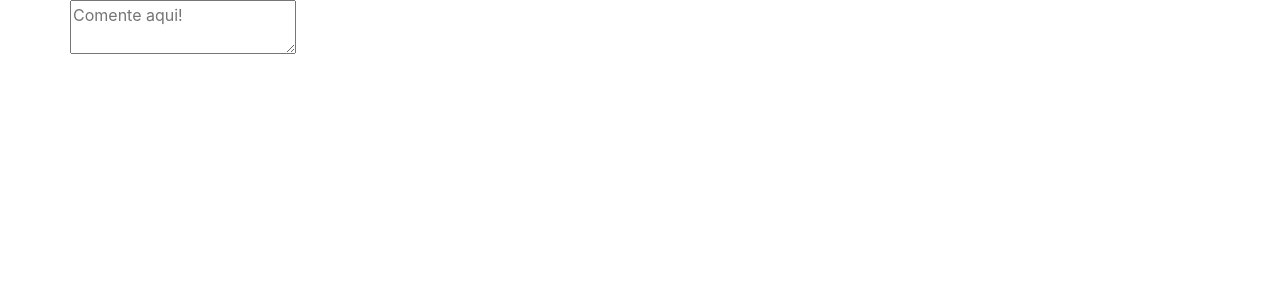
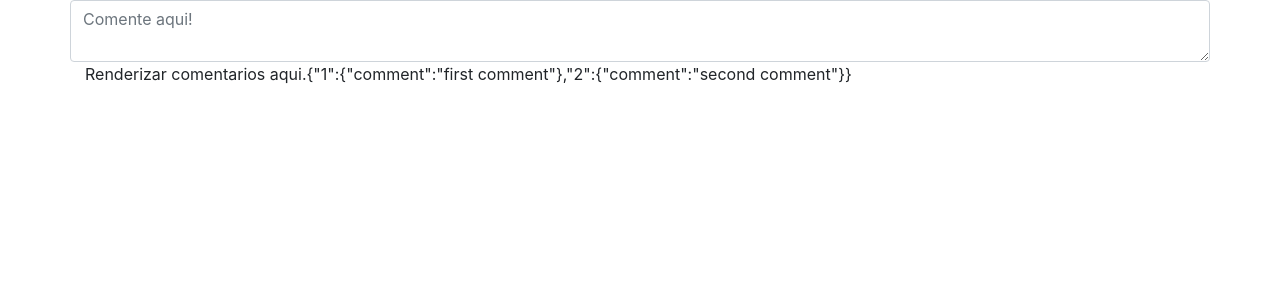
Before and after one commit to gcmatheusj/comentarios-reactjs, a React (Create React App) app: page / in a window 1280 px wide. Shown: the top 300 px of the page. Built offline with nearby package versions, Linux system fonts and the light colour scheme.

Commit message:
Commit 2

```diff
--- a/src/App.js
+++ b/src/App.js
@@ -2,12 +2,40 @@ import React, { Component } from 'react'
 import 'bootstrap-css-only'
 
 import NewComment from './NewComment'
+import Comments from './Comments'
 
 class App extends Component {
+  constructor(props){
+    super(props)
+
+    this.postNewComment = this.postNewComment.bind(this)
+
+    this.state = {
+      comments: {
+        '1': {
+          comment: 'first comment'
+        },
+        '2': {
+          comment: 'second comment'
+        }
+      }
+    }
+  }
+  postNewComment(comment){
+    const comments = { ...this.state.comments, comment }
+    const timestamp = Date.now()
+    comments[`comm-${timestamp}`] = comment
+    //Em react não existe alteração de estado, apenas um novo estado.
+    this.setState({
+      //O estado no item comments será um objeto inteiramente novo.
+      comments: comments
+    })
+  }
   render() {
     return (
       <div className="container">
-        <NewComment />
+        <NewComment postNewComment={this.postNewComment}/>
+        <Comments comments={this.state.comments} />
       </div>
     );
   }
--- /dev/null
+++ b/src/Comments.js
@@ -0,0 +1,14 @@
+import React, { Component } from 'react'
+
+class Comments extends Component{
+    render(){
+        return(
+            <div>
+                Renderizar comentarios aqui.
+                {JSON.stringify(this.props.comments)}
+            </div>
+        )
+    }
+}
+
+export default Comments
--- a/src/NewComment.js
+++ b/src/NewComment.js
@@ -1,12 +1,24 @@
 import React, { Component } from 'react'
 
+class NewComment extends Component{
+    constructor(props){
+        super(props)
 
-
-class NewComment extends Component{
+        this.handleEnter = this.handleEnter.bind(this)
+    }
+    handleEnter(event){
+        if(event.keyCode === 13){
+            this.props.postNewComment({
+                comment: this.refs.comment.value
+            })
+            this.refs.comment.value =''
+            event.preventDefault()
+        }
+    }
     render(){
         return (
             <div className="row">
-                <textarea placeholder="Comente aqui!" className="from-control"></textarea>
+                <textarea ref="comment" placeholder="Comente aqui!" className="form-control" onKeyDown={this.handleEnter}></textarea>
             </div>
         )
     }
```
